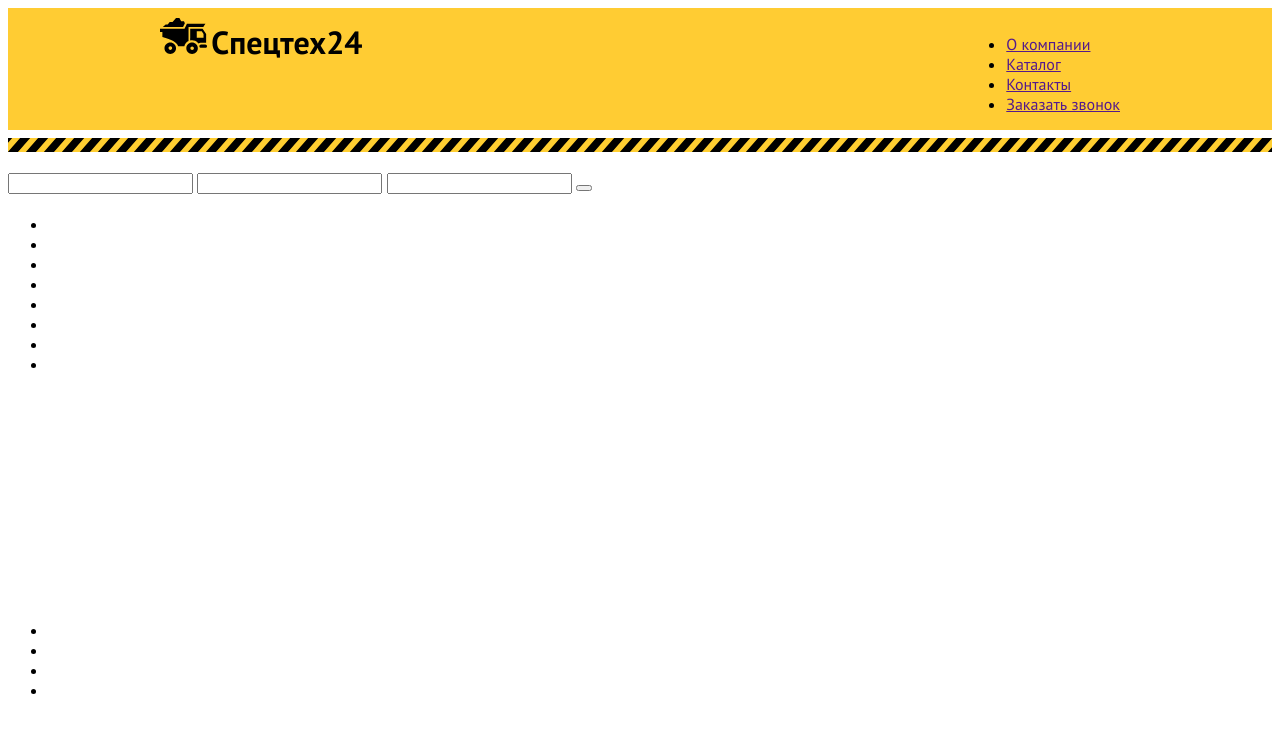
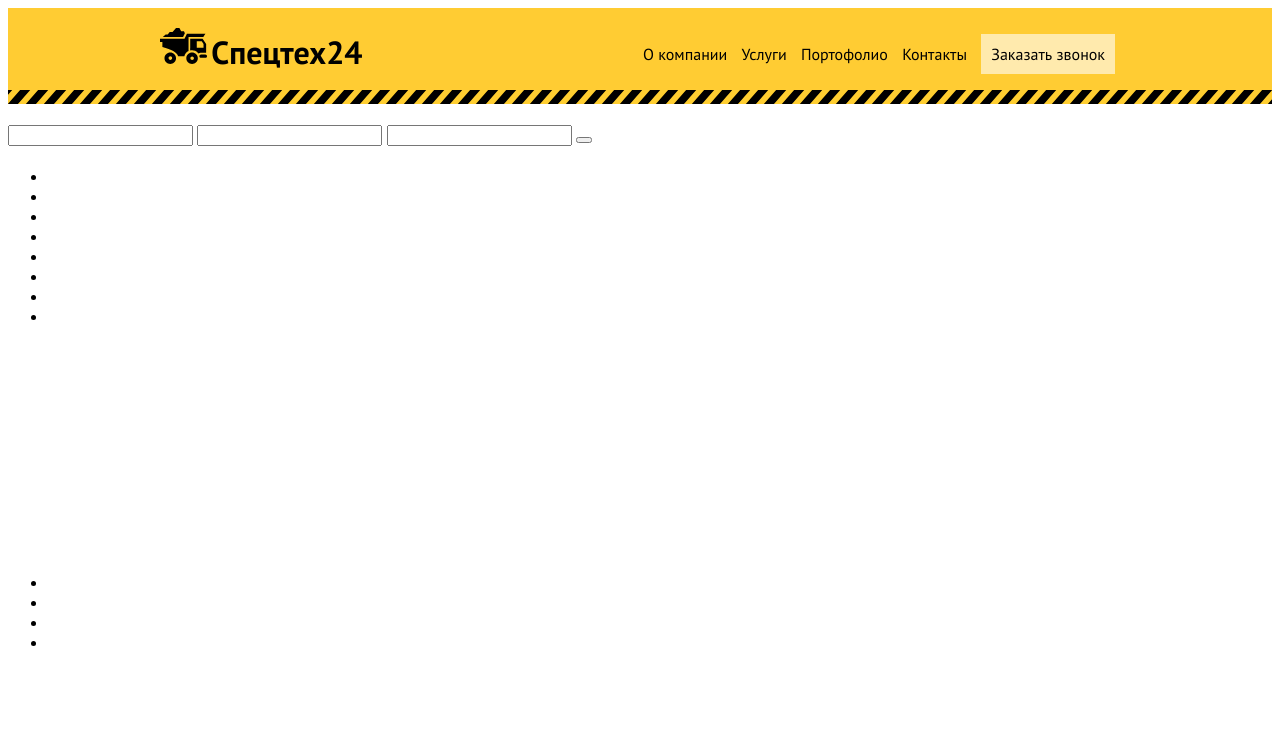
Before and after one commit to dkrupenya/spectech, a website: page src/index.html in a window 1280 px wide. Drawn offline with nearby package versions, Linux system fonts and the light colour scheme; files that its build step writes are made by us from their sources.

Commit message:
header is finished

```diff
--- a/src/_block_header.html
+++ b/src/_block_header.html
@@ -10,9 +10,10 @@
             <nav class="page-header__nav">
                 <ul>
                     <li class="page-header__item"><a href="">О компании</a></li>
-                    <li class="page-header__item"><a href="">Каталог</a></li>
+                    <li class="page-header__item"><a href="">Услуги</a></li>
+                    <li class="page-header__item"><a href="">Портофолио</a></li>
                     <li class="page-header__item"><a href="">Контакты</a></li>
-                    <li class="page-header__item--button"><a href="">Заказать звонок</a></li>
+                    <li class="page-header__item page-header__item--button"><a href="">Заказать звонок</a></li>
                 </ul>
             </nav>
         </div>
--- a/src/css/style.less
+++ b/src/css/style.less
@@ -15,6 +15,7 @@ body {
   background-image: url(../img/main-bg-striped-line-cr.png);
   background-repeat: repeat-x;
   height: 14px;
+  margin: 0;
 }
 
 
@@ -25,15 +26,31 @@ body {
 }
 .page-header__logo {
   float: left;
+  padding: 10px 0;
+
+  a {
+    text-decoration: none;
+    color: #000;
+  }
+  h1 {
+    display: inline;
+  }
 }
-.page-header__logo a {
-  text-decoration: none;
-  color: #000;
-}
-.page-header__logo h1 {
-  display: inline;
-}
+
 .page-header__nav {
   float: right;
+}
+
+.page-header__item {
   display: inline-block;
+  margin: 0 5px;
+
+  a {
+    text-decoration: none;
+    color: #000;
+  }
+  &--button {
+    padding: 10px;
+    background-color: rgba(255,255,255,0.6);
+  }
 }
```
